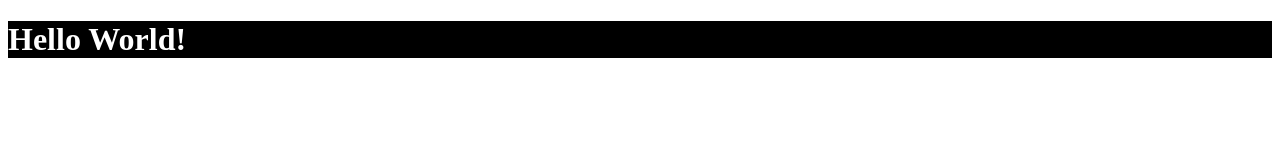
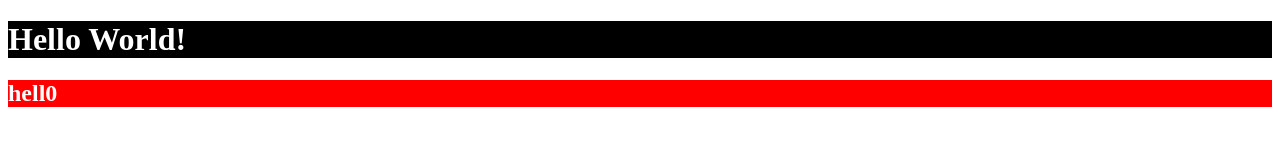
Before and after one commit to Gunjan-1/gunjandemo2, a plain HTML site: page index.html in a window 1280 px wide. Drawn offline with Linux system fonts and the light colour scheme.

Commit message:
first commit

```diff
--- a/index.html
+++ b/index.html
@@ -8,5 +8,6 @@
 </head>
 <body>
     <h1>Hello World!</h1>
+    <h2>hell0</h2>
 </body>
 </html>
--- a/style.css
+++ b/style.css
@@ -1,4 +1,9 @@
 h1 {
     background: black;
     color: white;
+
 }
+h2{
+    background-color: red;
+    color: white;
+}
```
